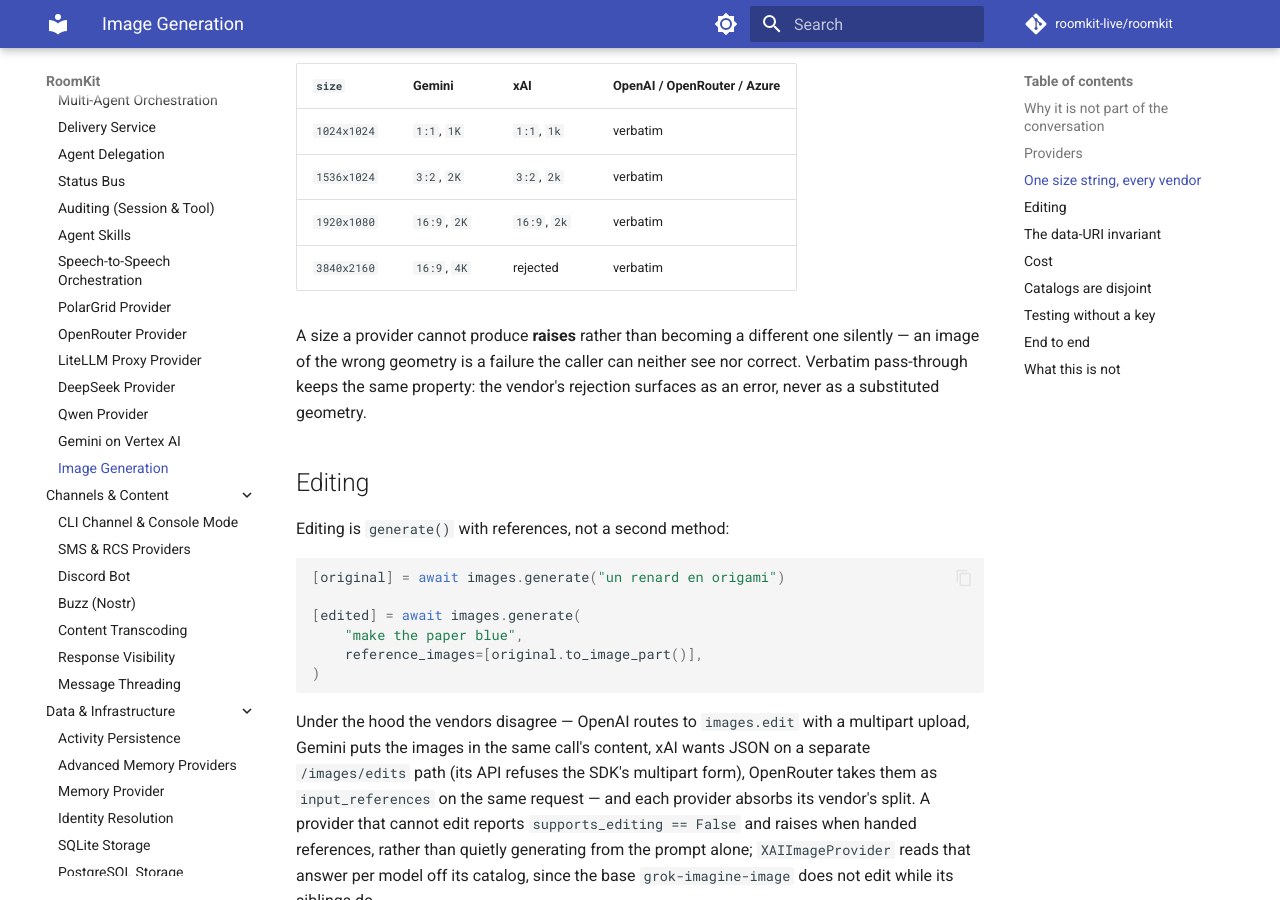
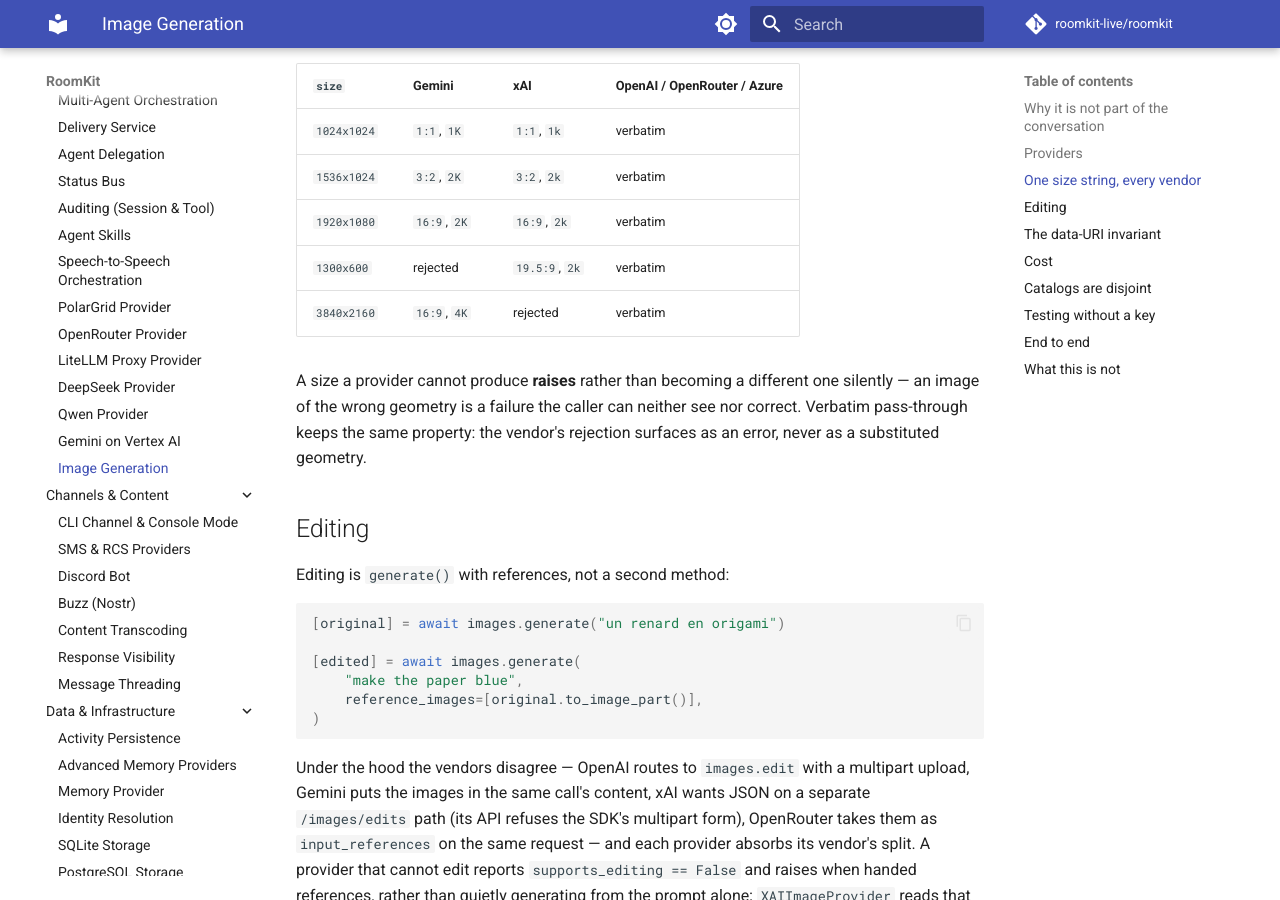
Before and after one commit to roomkit-live/roomkit-docs, an MkDocs documentation site: the page built from docs/guides/image-generation.md, in a window 1280 px wide and 900 px high, scrolled down 2188 px. Built offline with MkDocs 1.6.1 and Material for MkDocs 9.7.7, drawn with Linux system fonts in a browser that asks for light colours; comment, search, counter and statistics services are not loaded.

Commit message:
docs(image): xAI's fractional ratios are reachable from integer sizes
A 1300x600 now lands on 19.5:9 (it is exactly 13:6) instead of being
refused over the spelling; the size table gets the row, with Gemini's
rejection of the same size for contrast.

Claude-Session: https://claude.ai/code/session_01JF4MWzNDsnUj3M6FB57RtU

```diff
--- a/docs/guides/image-generation.md
+++ b/docs/guides/image-generation.md
@@ -67,6 +67,7 @@ Vendor-specific knobs live on the config, not on `generate()`: OpenAI's `quality
 | `1024x1024` | `1:1`, `1K` | `1:1`, `1k` | verbatim |
 | `1536x1024` | `3:2`, `2K` | `3:2`, `2k` | verbatim |
 | `1920x1080` | `16:9`, `2K` | `16:9`, `2k` | verbatim |
+| `1300x600` | rejected | `19.5:9`, `2k` | verbatim |
 | `3840x2160` | `16:9`, `4K` | rejected | verbatim |
 
 A size a provider cannot produce **raises** rather than becoming a different one silently — an image of the wrong geometry is a failure the caller can neither see nor correct. Verbatim pass-through keeps the same property: the vendor's rejection surfaces as an error, never as a substituted geometry.
```
